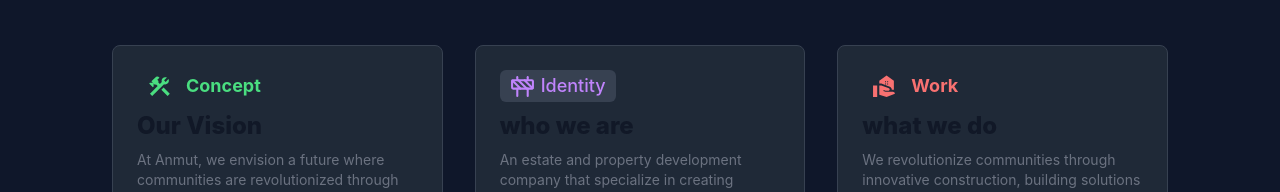
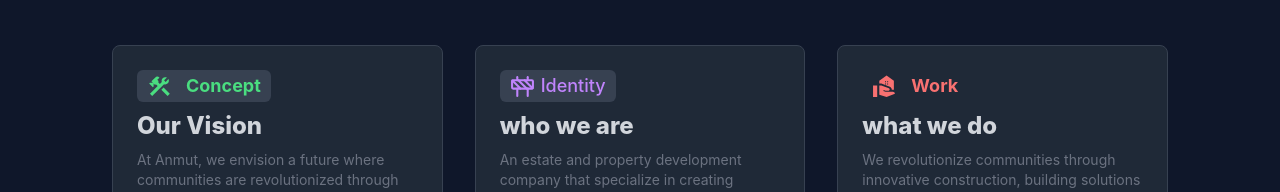
Before and after one commit to Ernie1234/anmut, a React (Vite) app: page / in a window 1280 px wide. Shown: the part 669-861 px from the top of the page. Built offline with nearby package versions, Linux system fonts and the light colour scheme.

Commit message:
all set for review

```diff
--- a/src/components/Section.jsx
+++ b/src/components/Section.jsx
@@ -15,11 +15,11 @@ function Section() {
           // viewport={{ once: true }}
           className="bg-gray-800 border border-gray-700 rounded-lg p-6 md:p-18"
         >
-          <span className="text-lg gap-2 font-bold inline-flex items-center px-2.5 py-0.5 rounded-md dark:bg-gray-700 text-green-400 mb-2">
+          <span className="text-lg gap-2 font-bold inline-flex items-center px-2.5 py-0.5 rounded-md bg-gray-700 text-green-400 mb-2">
             <MdConstruction className="me-1.5" size={25} />
             Concept
           </span>
-          <h2 className="text-gray-900 dark:text-white text-2xl font-extrabold mb-2">
+          <h2 className="text-gray-300 text-2xl font-extrabold mb-2">
             Our Vision
           </h2>
           <p className="text-sm font-normal text-gray-500 dark:text-gray-400 mb-4">
@@ -44,7 +44,7 @@ function Section() {
             <LuConstruction className="me-1.5" size={25} />
             Identity
           </span>
-          <h2 className="text-gray-900 dark:text-white text-2xl font-extrabold mb-2">
+          <h2 className="text-gray-300 text-2xl font-extrabold mb-2">
             who we are
           </h2>
           <p className="text-sm font-normal text-gray-500 dark:text-gray-400 mb-4">
@@ -73,7 +73,7 @@ function Section() {
             <MdRealEstateAgent className="me-1.5" size={25} />
             Work
           </span>
-          <h2 className="text-gray-900 dark:text-white text-2xl font-extrabold mb-2">
+          <h2 className="text-gray-300 text-2xl font-extrabold mb-2">
             what we do
           </h2>
           <p className="text-sm font-normal text-gray-500 dark:text-gray-400 mb-4">
--- a/src/routes/Services.jsx
+++ b/src/routes/Services.jsx
@@ -19,7 +19,7 @@ function Services() {
             whileInView={{ opacity: 1, x: 0 }}
             className="sm:w-2/3 lg:w-2/5 flex flex-col justify-center relative z-20 "
           >
-            <span className="w-20 h-2 bg-gray-800 dark:bg-white mb-12"></span>
+            <span className="w-20 h-2 bg-gray-300 mb-12"></span>
             <h1 className="uppercase text-4xl md:text-6xl  font-black  leading-none text-white">
               A{" "}
               <span className="text-amber-400 text-4xl md:text-7xl">
```
